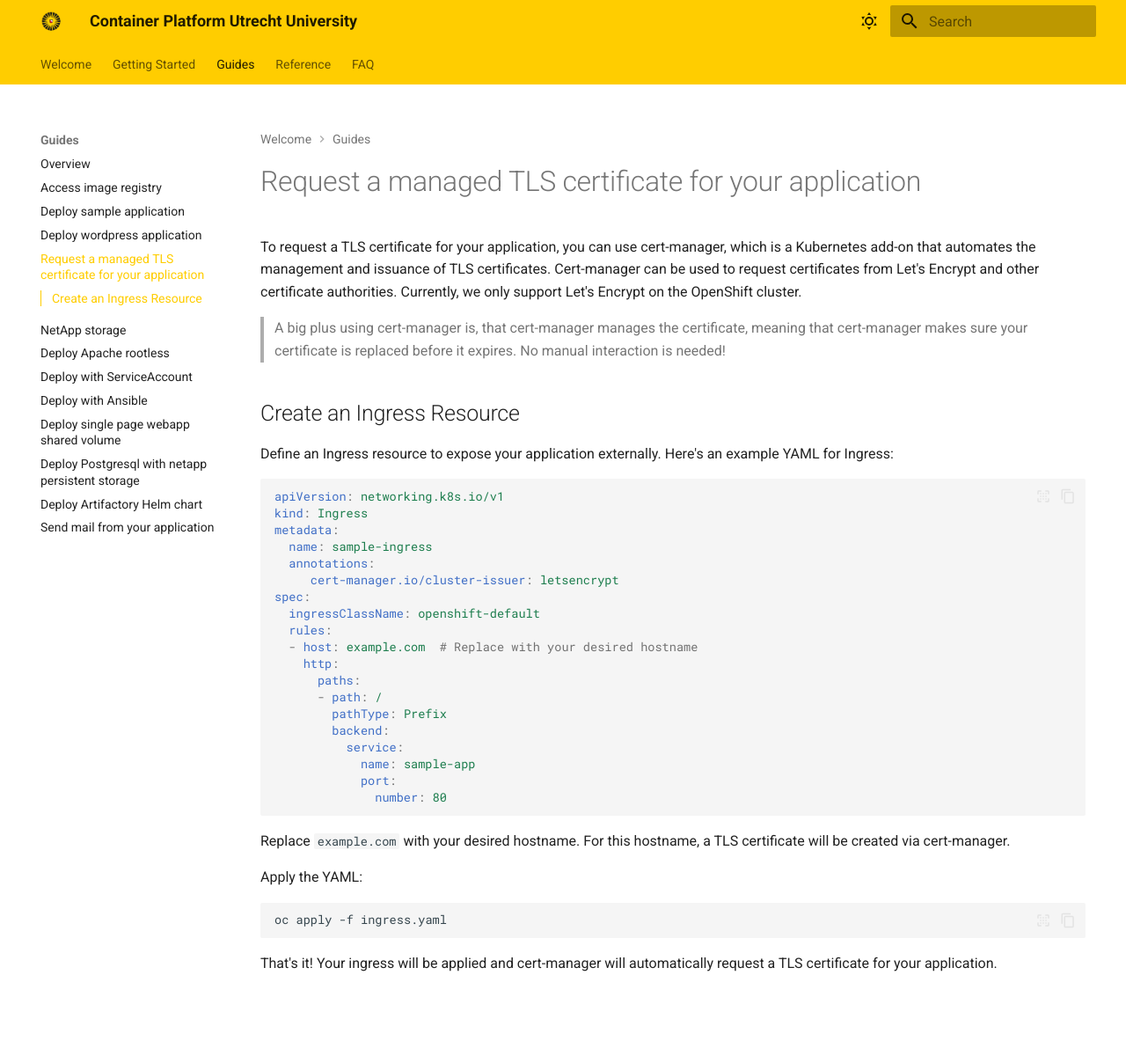
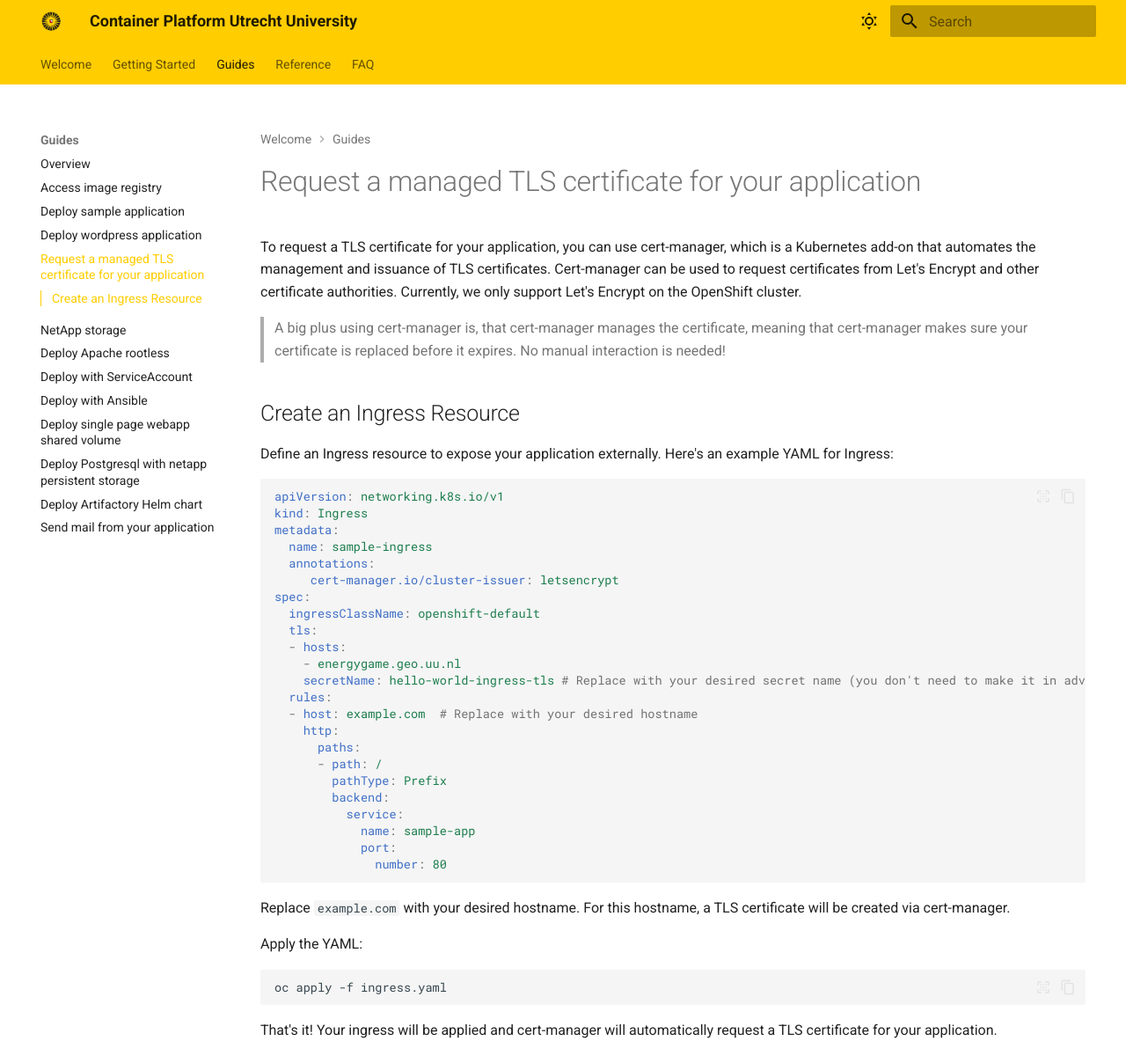
Before and after one commit to UtrechtUniversity/containerplatform-docs, an MkDocs documentation site: the page built from docs/content/guides/request-tls-certificate.md, in a window 1280 px wide and 1208 px high. Shown: the whole window at 88% size. Built offline with MkDocs 1.6.1 and Material for MkDocs 9.7.7, drawn with Linux system fonts in a browser that asks for light colours.

Commit message:
Update request-tls-certificate.md (#75)
* Update request-tls-certificate.md

* Update request-tls-certificate.md

```diff
--- a/docs/content/guides/request-tls-certificate.md
+++ b/docs/content/guides/request-tls-certificate.md
@@ -13,6 +13,10 @@ metadata:
      cert-manager.io/cluster-issuer: letsencrypt
 spec:
   ingressClassName: openshift-default
+  tls:
+  - hosts:
+    - energygame.geo.uu.nl
+    secretName: hello-world-ingress-tls # Replace with your desired secret name (you don't need to make it in advance, it will be made for you)
   rules:
   - host: example.com  # Replace with your desired hostname
     http:
```
